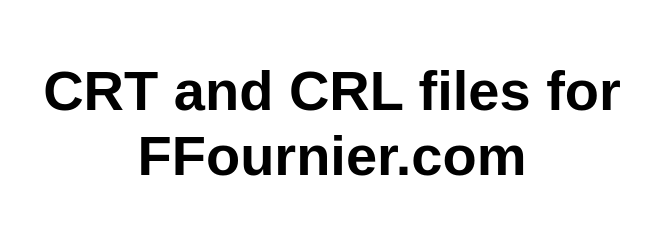
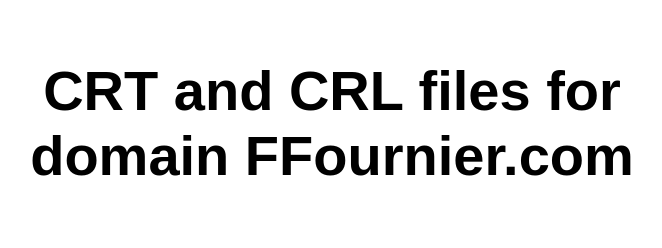
Before and after one commit to ffourniercom/crl, a website: page src/index.html in a window 1280 px wide. Shown: the whole page, without its empty margins (308-970 px from the left). Drawn offline with Linux system fonts and the light colour scheme.

Commit message:
Update Index.html

```diff
--- a/src/index.html
+++ b/src/index.html
@@ -7,12 +7,12 @@
         content="width=device-width, initial-scale=1.0">
   <link rel="stylesheet"
         href="styles.css">
-  <title>CRL Files</title>
+  <title>CRT and CRL files for domain FFournier.coms</title>
 </head>
 
 <body>
   <main>
-    <h1>CRT and CRL files for FFournier.com</h1>
+    <h1>CRT and CRL files for domain FFournier.com</h1>
   </main>
 </body>
 
```
